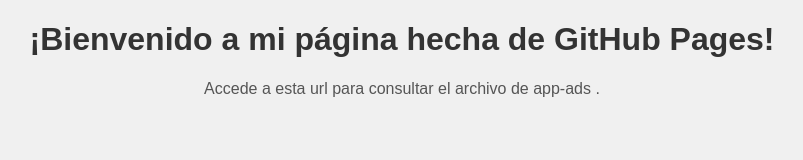
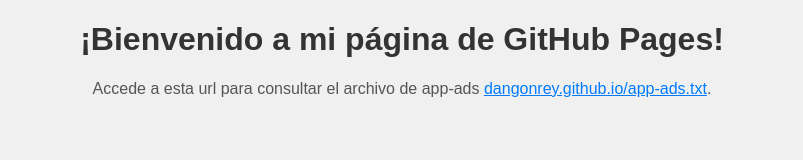
Before and after one commit to dangonrey/dangonrey.github.io, a plain HTML site: page index.html in a window 1280 px wide. Shown: the whole page, without its empty margins (238-1041 px from the left). Drawn offline with Linux system fonts and the light colour scheme.

Commit message:
Update index.html

```diff
--- a/index.html
+++ b/index.html
@@ -22,7 +22,7 @@
   </style>
 </head>
 <body>
-  <h1>¡Bienvenido a mi página hecha de GitHub Pages!</h1>
-  <p>Accede a esta url para consultar el archivo de app-ads <a href="https://dangonrey.github.io/LaLineaEnBus/app-ads.txt"></a>.</p>
+  <h1>¡Bienvenido a mi página de GitHub Pages!</h1>
+  <p>Accede a esta url para consultar el archivo de app-ads <a href="https://dangonrey.github.io/app-ads.txt">dangonrey.github.io/app-ads.txt</a>.</p>
 </body>
 </html>
```
